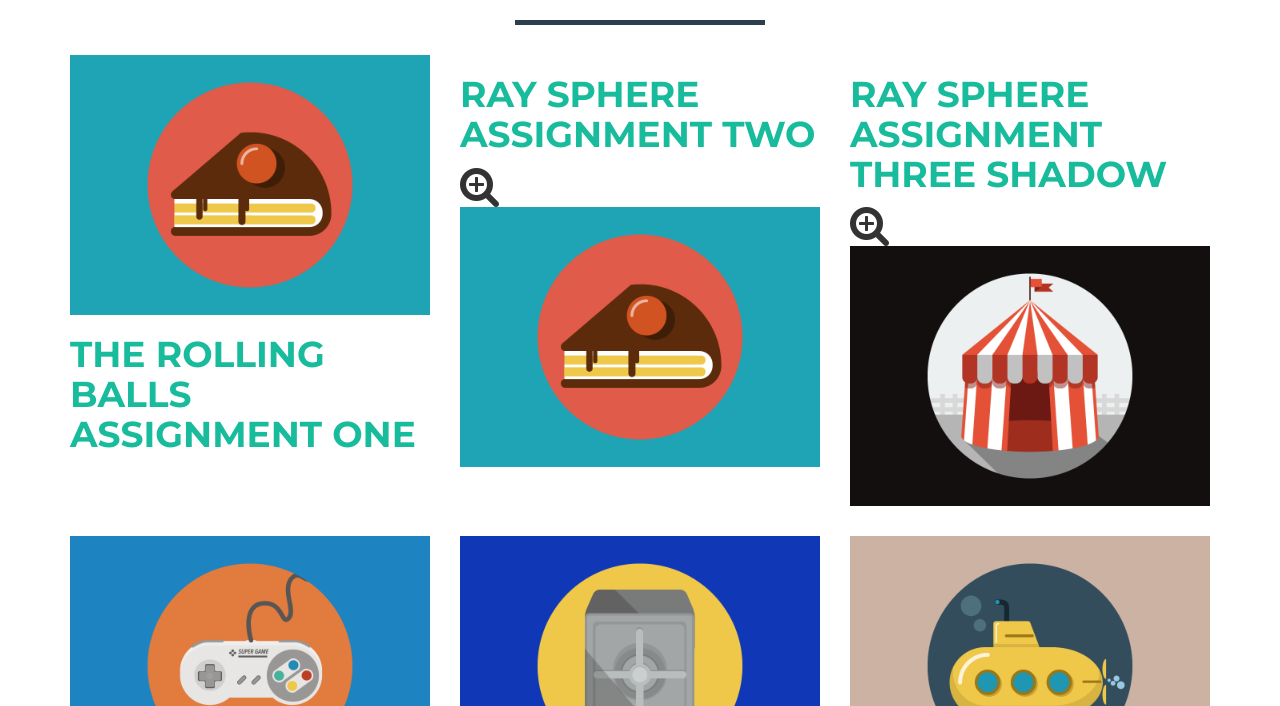
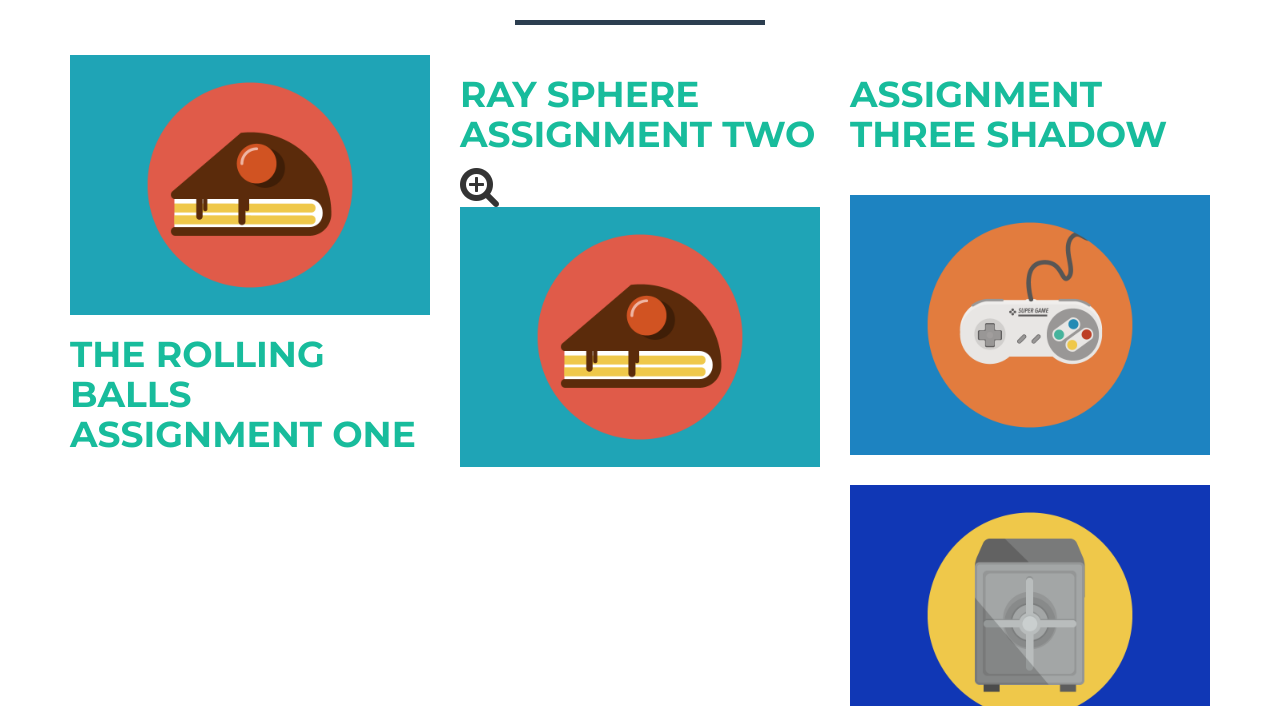
Before and after one commit to charliewang27/cg, a website: page index.html in a window 1280 px wide. Shown: the part 750-1456 px from the top of the page. Drawn offline with nearby package versions, Linux system fonts and the light colour scheme.

Commit message:
Update index.html

```diff
--- a/index.html
+++ b/index.html
@@ -111,13 +111,7 @@
                 </div>
                 <div class="col-sm-4 portfolio-item">
                     <a href="#portfolioModal3" class="portfolio-link" data-toggle="modal">
-                        <h1><a href ="raytrace2_breakdown/index.html">Ray Sphere Assignment Three Shadow</a></h1>
-                        <div class="caption">
-                            <div class="caption-content">
-                                <i class="fa fa-search-plus fa-3x"></i>
-                            </div>
-                        </div>
-                        <img src="img/portfolio/circus.png" class="img-responsive" alt="">
+                        <h1><a href ="raytrace2_breakdown/index.html"> Assignment Three Shadow</a></h1>
                     </a>
                 </div>
                 <div class="col-sm-4 portfolio-item">
```
